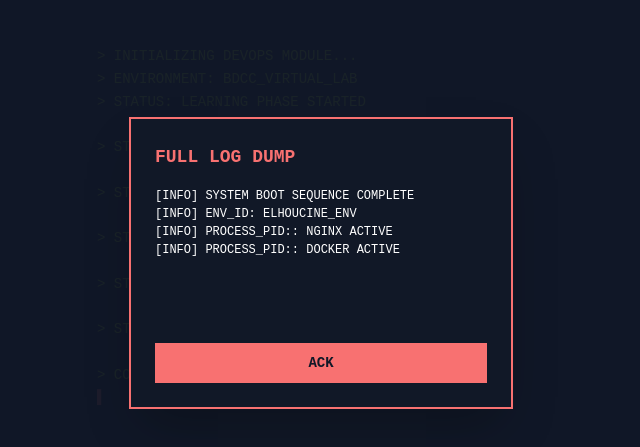
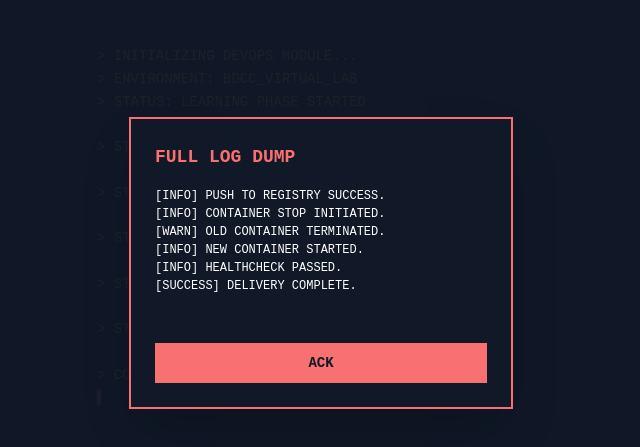
Before and after one commit to ElhoucineElmourabit/jenkins-docker-ci-cd, a plain HTML site: page index.html in a window 1280 px wide. Both pictures are taken after a click on the button "VIEW LOGS". Shown: the part 137-584 px from the top of the page, without its empty margins (319-959 px from the left). Drawn offline with nearby package versions, Linux system fonts and the light colour scheme.

Commit message:
modified the index.html

```diff
--- a/index.html
+++ b/index.html
@@ -53,9 +53,9 @@
         <h1
           class="text-4xl font-bold tracking-widest text-accent-text uppercase"
         >
-          SYSTEM :: OFFLINE
+          SYSTEM :: ONLINE
         </h1>
-        <p class="mt-2 text-sm text-white">DEPLOYMENT STATUS 503.</p>
+        <p class="mt-2 text-sm text-white">DEPLOYMENT STATUS 200.</p>
       </header>
 
       <main class="mb-16">
@@ -95,10 +95,12 @@
           FULL LOG DUMP
         </h3>
         <pre class="text-xs text-white mb-5 leading-normal overflow-auto h-32">
-[INFO] SYSTEM BOOT SEQUENCE COMPLETE
-[INFO] ENV_ID: ELHOUCINE_ENV
-[INFO] PROCESS_PID:: NGINX ACTIVE
-[INFO] PROCESS_PID:: DOCKER ACTIVE
+[INFO] PUSH TO REGISTRY SUCCESS.
+[INFO] CONTAINER STOP INITIATED.
+[WARN] OLD CONTAINER TERMINATED.
+[INFO] NEW CONTAINER STARTED.
+[INFO] HEALTHCHECK PASSED.
+[SUCCESS] DELIVERY COMPLETE.
             </pre
         >
         <button
@@ -135,7 +137,7 @@
         "",
         "> STEP 5 :: VALIDATE CI/CD PIPELINE",
         "",
-        "> COMPLETE :: STATUS 503 SERVICE UNAVAILABLE",
+        "> COMPLETE :: STATUS 200 OK",
       ];
 
       const log = document.getElementById("log");
```
